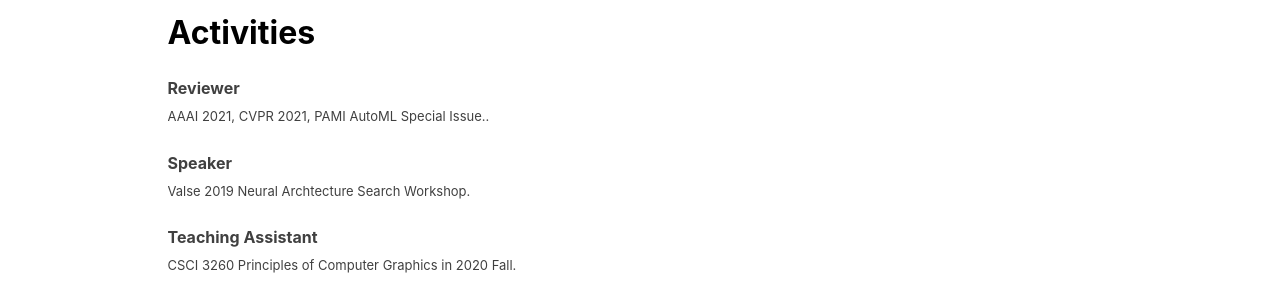
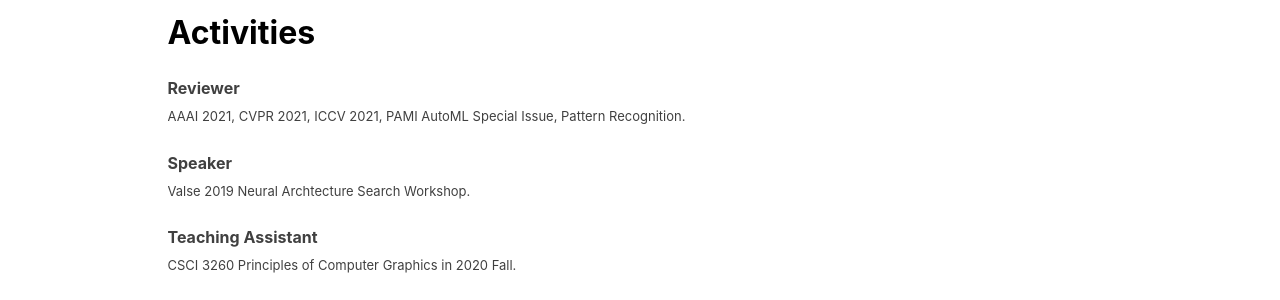
Before and after one commit to yukang2017/yukang2017.github.io, a Jekyll site: the page built from index.html, in a window 1280 px wide. Shown: the part 1434-1734 px from the top of the page. Built offline with Jekyll 4.4.1, drawn with Linux system fonts in a browser that asks for light colours; nearby versions of some CDN libraries; a script that is not in the unit is left out; the list of posts is cut into pages by our own code; comment, search, counter and statistics services are not loaded.

Commit message:
Update index.html

```diff
--- a/index.html
+++ b/index.html
@@ -131,7 +131,7 @@ description: "Aim High and Down to Earth."
 					<strong>
 						 Reviewer
 				 </strong><br>
-					<font size="2.7"> AAAI 2021, CVPR 2021, PAMI AutoML Special Issue..</font><br>
+					<font size="2.7"> AAAI 2021, CVPR 2021, ICCV 2021, PAMI AutoML Special Issue, Pattern Recognition.</font><br>
 				</p>
 			</div>
 		</div>
```
